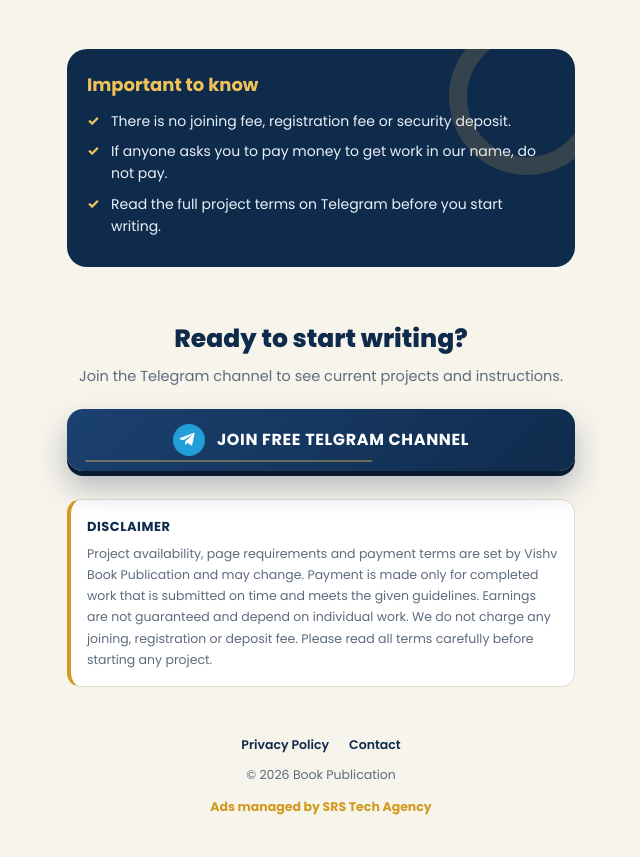
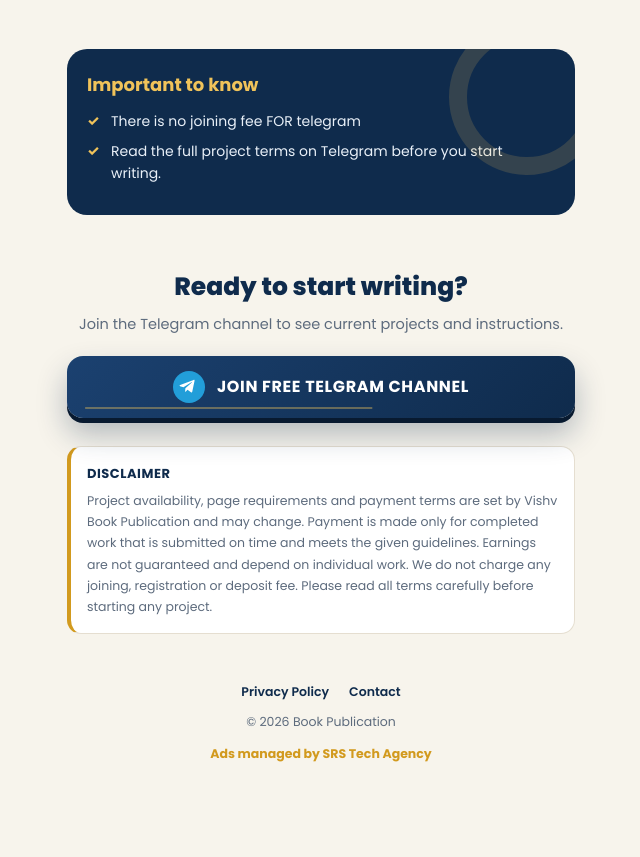
Before and after one commit to worksk123/vishvBookPublication, a plain HTML site: page index.html in a window 1280 px wide. Shown: the part 2129-2986 px from the top of the page, without its empty margins (327-967 px from the left). After the commit the page ends 2933 px from the top, so only its background shows below. Drawn offline with Linux system fonts and the light colour scheme.

Commit message:
Update index.html

```diff
--- a/index.html
+++ b/index.html
@@ -318,8 +318,8 @@ footer nav a{color:var(--navy);font-weight:600;text-decoration:none}
     <div class="safe">
       <h3>Important to know</h3>
       <ul>
-        <li>There is no joining fee, registration fee or security deposit.</li>
-        <li>If anyone asks you to pay money to get work in our name, do not pay.</li>
+        <li>There is no joining fee FOR telegram</li>
+
         <li>Read the full project terms on Telegram before you start writing.</li>
       </ul>
     </div>
```
